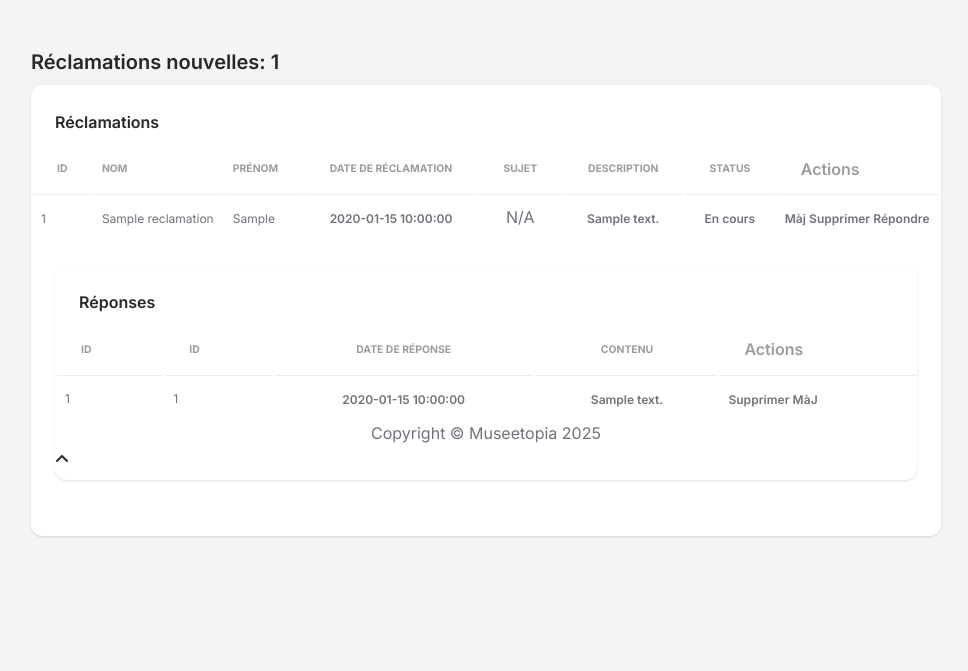
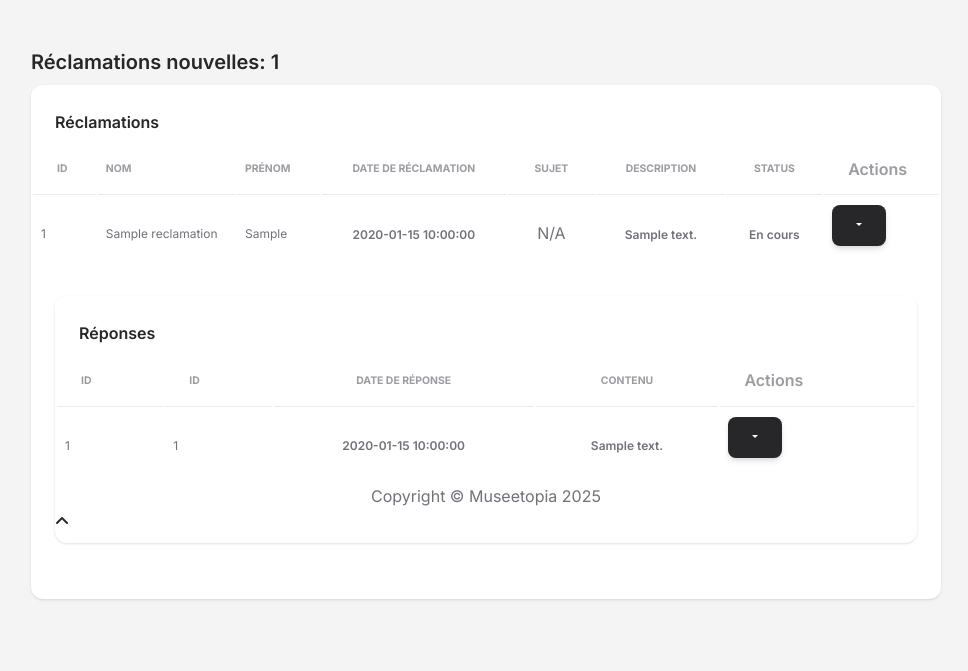
Before and after one commit to Aziz-Rebhi16/projetweb2A13-script-squad, a PHP site: page /reclamationList.php in a window 1280 px wide. Shown: the part 266-937 px from the top of the page, without its empty margins (291-1259 px from the left). Before the commit the page ends 803 px from the top, so only its background shows below. Run offline with PHP 8.4, Linux system fonts and the light colour scheme; tables that the repository leaves empty or names only in its code hold one stand-in row (values such as "Sample post"); some libraries are stand-ins or nearby versions.

Commit message:
[aziz&malek1]

```diff
--- a/integration/View/BackOffice/reclamationList.php
+++ b/integration/View/BackOffice/reclamationList.php
@@ -268,18 +268,15 @@ if ($startDate || $endDate || $status) {
             <td class="align-middle text-center">
                 <span class="text-secondary text-xs font-weight-bold"><?= ucfirst($reclamation['status']); ?></span>
             </td>
-            <td class="align-middle">
-                <a href="../FrontOffice/reclamation/updaterec.php?id_rec=<?= $reclamation['id_rec']; ?>" class="text-secondary font-weight-bold text-xs" data-toggle="tooltip" title="Edit">
-                    Màj
-                </a>
-                <a href="deletereclamation.php?id_rec=<?= $reclamation['id_rec']; ?>" class="text-secondary font-weight-bold text-xs ml-2" data-toggle="tooltip" title="Delete">
-                    Supprimer
-                </a>
-                <a href="ajoutrep.php?id_rec=<?= $reclamation['id_rec']; ?>" class="text-secondary font-weight-bold text-xs ml-2" data-toggle="tooltip" title="Delete">
-                    Répondre
-                </a>
+            <td class="btn-group-vertical " role="group">
+                          <button type="button" class="btn btn-dark dropdown-toggle" data-bs-toggle="dropdown" aria-expanded="true"></button>
+                          <ul class="dropdown-menu">
+                            <li><a class="btn btn-outline-primary w-100 mb-1" href="../FrontOffice/reclamation/updaterec.php?id_rec=<?= $reclamation['id_rec']; ?>">Update</a></li>
+                            <li><a class="btn btn-outline-danger w-100 mb-1" href="deletereclamation.php?id_rec=<?= $reclamation['id_rec']; ?>">Delete</a></li>
+                            <li><a class="btn btn-outline-dark w-100 mb-1" href="ajoutrep.php?id_rec=<?= $reclamation['id_rec']; ?>">reponse</a></li>
+                          </ul>
+                        </td>
 
-            </td>
         </tr>
         <?php endforeach; ?>
     </tbody>
@@ -324,17 +321,13 @@ if ($startDate || $endDate || $status) {
             <td class="align-middle text-center">
                 <span class="text-secondary text-xs font-weight-bold"><?= $reponse['contenu_rep']; ?></span>
             </td>
-            <td class="align-middle">
-            <a href="deletereponse.php?id_rep=<?= $reponse['id_rep']; ?>" class="text-secondary font-weight-bold text-xs ml-2" data-toggle="tooltip" title="Delete">
-                    Supprimer
-                </a>
-                <a href="updaterep.php?id_rep=<?= $reponse['id_rep']; ?>&id_rec=<?= $reponse['id_rec']; ?>"
-   class="text-secondary font-weight-bold text-xs ml-2"
-   data-toggle="tooltip"
-   title="Mettre à jour">
-   MàJ
-</a>
-
+            <td class="btn-group-vertical " role="group">
+                          <button type="button" class="btn btn-dark dropdown-toggle" data-bs-toggle="dropdown" aria-expanded="true"></button>
+                          <ul class="dropdown-menu">
+                            <li><a class="btn btn-outline-danger w-100 mb-1" href="deletereponse.php?id_rep=<?= $reponse['id_rep']; ?>">Delete</a></li>
+                            <li><a class="btn btn-outline-dark w-100 mb-1" href="updaterep.php?id_rep=<?= $reponse['id_rep']; ?>&id_rec=<?= $reponse['id_rec']; ?>">reponse</a></li>
+                          </ul>
+                        </td>
             </td>
         </tr>
         <?php endforeach; ?>
--- a/integration/View/BackOffice/ticketList.php
+++ b/integration/View/BackOffice/ticketList.php
@@ -294,7 +294,7 @@ if (
                         <td><?= $ticket['disponible'] ? "yes" : "no"; ?></td>
                         <td><?= $ticket['category']; ?></td>
                         <td class="btn-group-vertical " role="group">
-                          <button type="button" class="btn btn-dark dropdown-toggle" data-bs-toggle="dropdown" aria-expanded="false"></button>
+                          <button type="button" class="btn btn-dark dropdown-toggle" data-bs-toggle="dropdown" aria-expanded="true"></button>
                           <ul class="dropdown-menu">
                           <form method="POST" action="updateTicket.php">
                             <input class="btn btn-outline-primary w-100 mb-1" type="submit" name="update" value="Update">
--- a/integration/View/FrontOffice/reclamation/ajoutrec.php
+++ b/integration/View/FrontOffice/reclamation/ajoutrec.php
@@ -103,7 +103,7 @@ if (
                                 </li>
 
                                 <li class="nav-item">
-                                    <a class="nav-link click-scroll" href="../FrontOffice/reclamation/ajoutrec.php">Reclamation</a>
+                                    <a class="nav-link click-scroll" href="ajoutrec.php">Reclamation</a>
                                 </li>
                             </ul>
 
```
